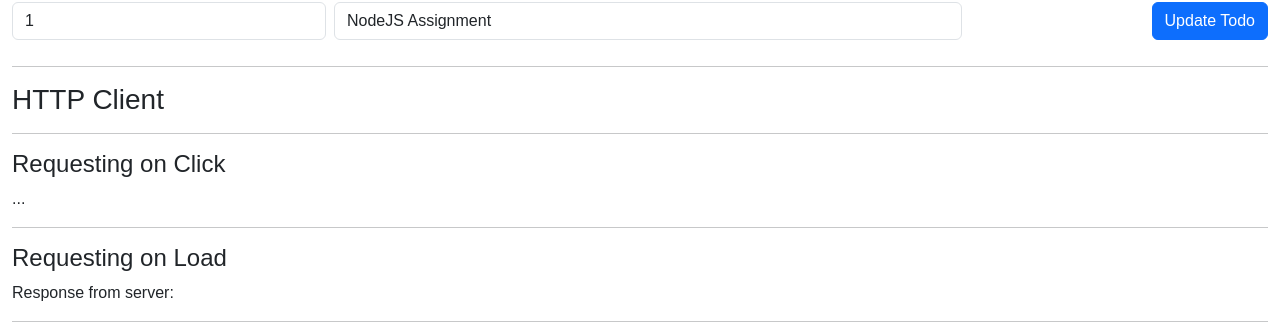
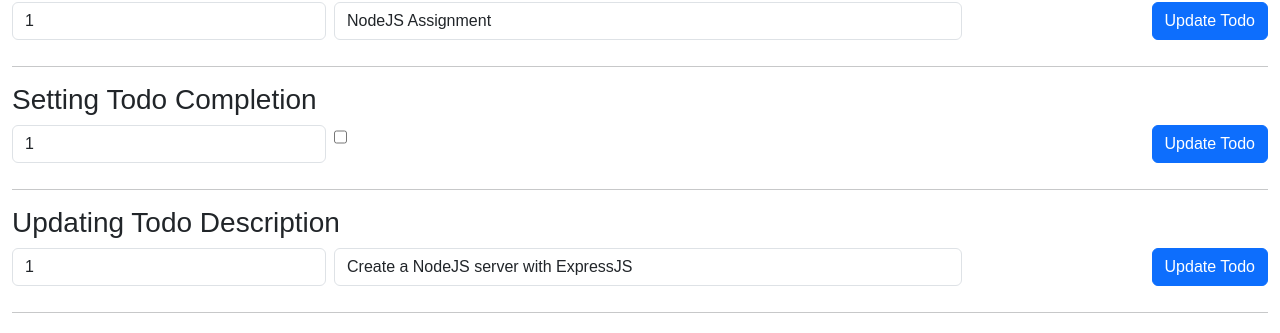
Before and after one commit to alan-j-hu/kanbas-react-web-app-final, a React (Create React App) app: page /#/Labs/Lab5 in a window 1280 px wide. Shown: the part 2139-2472 px from the top of the page. Built offline with nearby package versions, Linux system fonts and the light colour scheme; no server answers.

Commit message:
Do todo exercise

```diff
--- a/src/Labs/Lab5/WorkingWithArrays.tsx
+++ b/src/Labs/Lab5/WorkingWithArrays.tsx
@@ -48,5 +48,25 @@ export default function WorkingWithArrays() {
       <input defaultValue={todo.title} className="form-control w-50 float-start"
              onChange={(e) => setTodo({ ...todo, title: e.target.value }) }/>
       <br /><br /><hr />
+
+      <h3>Setting Todo Completion</h3>
+      <a href={`${API}/${todo.id}/completed/${todo.completed}`} className="btn btn-primary float-end">
+        Update Todo</a>
+      <input defaultValue={todo.id} className="form-control w-25 float-start me-2"
+        onChange={(e) => setTodo({ ...todo, id: e.target.value })}/>
+      <input defaultChecked={todo.completed}
+             className="form-check float-start"
+             type="checkbox"
+             onChange={(e) => setTodo({ ...todo, completed: !!e.target.value }) }/>
+      <br /><br /><hr />
+
+      <h3>Updating Todo Description</h3>
+      <a href={`${API}/${todo.id}/description/${todo.description}`} className="btn btn-primary float-end">
+        Update Todo</a>
+      <input defaultValue={todo.id} className="form-control w-25 float-start me-2"
+        onChange={(e) => setTodo({ ...todo, id: e.target.value })}/>
+      <input defaultValue={todo.description} className="form-control w-50 float-start"
+             onChange={(e) => setTodo({ ...todo, description: e.target.value }) }/>
+      <br /><br /><hr />
     </div>
 );}
```
